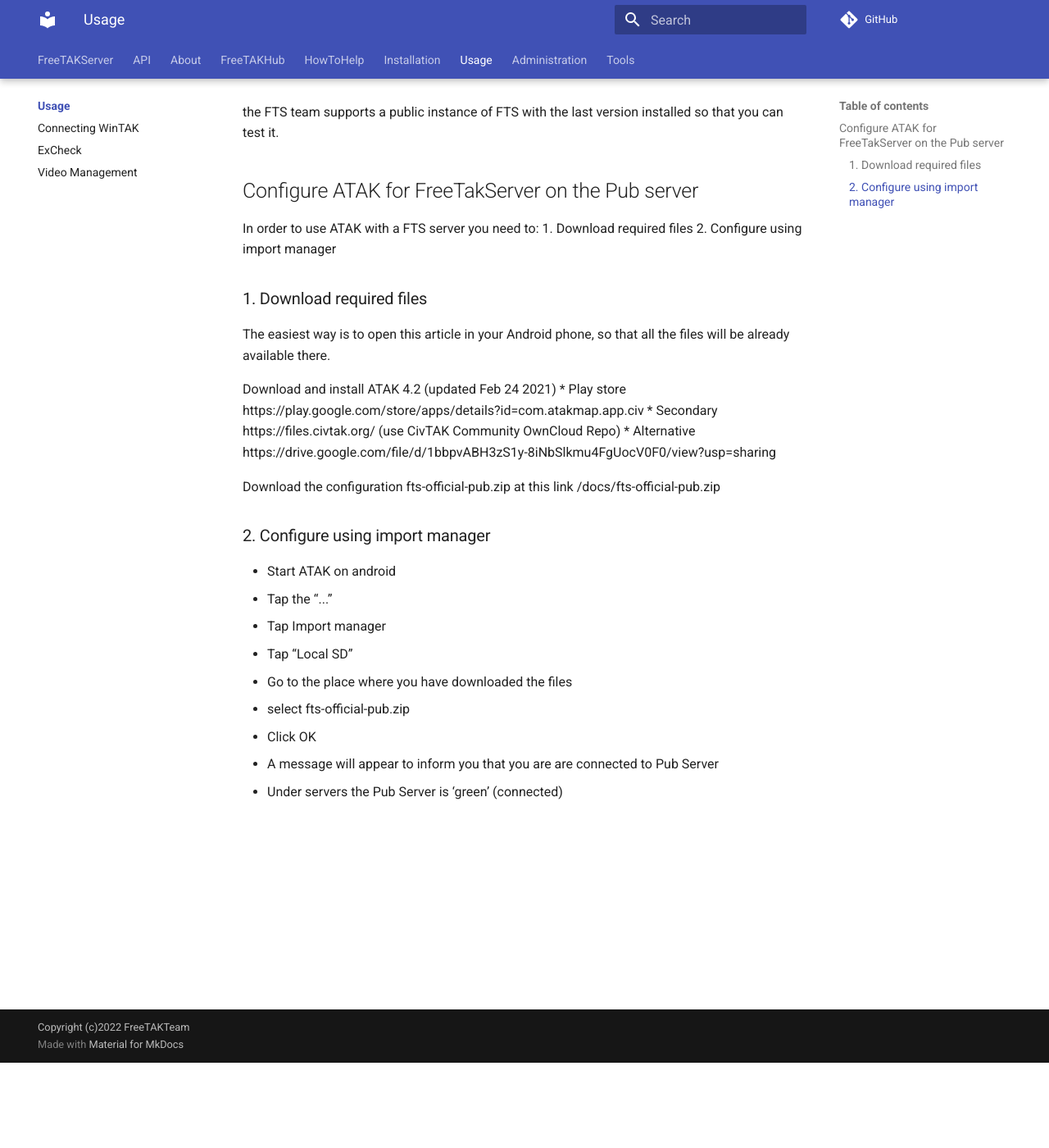
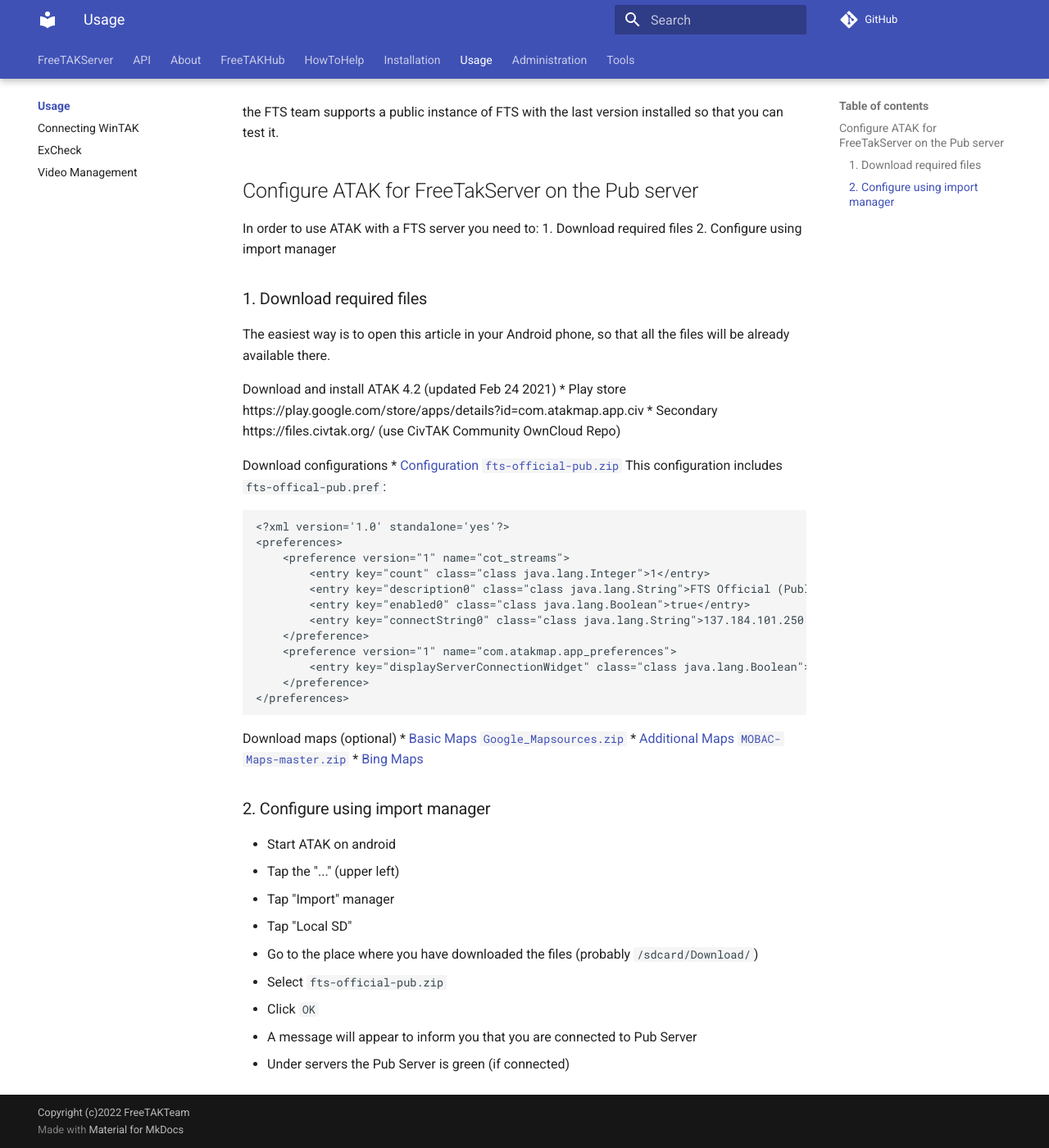
Before and after one commit to FreeTAKTeam/FreeTAKServer-User-Docs, an MkDocs documentation site: the page built from docs/docs/Usage/Connecting ATAK.md, in a window 1280 px wide and 1400 px high, scrolled down 104 px. Shown: the whole window at 82% size. Built offline with MkDocs 1.6.1 and Material for MkDocs 9.7.7, drawn with Linux system fonts in a browser that asks for light colours; comment, search, counter and statistics services are not loaded; the version menu is left out.

Commit message:
updated documentation on Connecting ATAK and added fts-official-pub.zip

````diff
--- a/docs/docs/Usage/Connecting ATAK.md
+++ b/docs/docs/Usage/Connecting ATAK.md
@@ -12,18 +12,37 @@
 Download and install ATAK 4.2 (updated Feb 24 2021)
 * Play store https://play.google.com/store/apps/details?id=com.atakmap.app.civ
 * Secondary  https://files.civtak.org/ (use CivTAK Community OwnCloud Repo)
-*  Alternative https://drive.google.com/file/d/1bbpvABH3zS1y-8iNbSlkmu4FgUocV0F0/view?usp=sharing
 
-Download the configuration fts-official-pub.zip at this link
-/docs/fts-official-pub.zip
+Download configurations
+* [Configuration `fts-official-pub.zip`](fts-official-pub.zip)
+This configuration includes `fts-offical-pub.pref`:
+```xml
+<?xml version='1.0' standalone='yes'?>
+<preferences>
+    <preference version="1" name="cot_streams">
+        <entry key="count" class="class java.lang.Integer">1</entry>
+        <entry key="description0" class="class java.lang.String">FTS Official (Public)</entry>
+        <entry key="enabled0" class="class java.lang.Boolean">true</entry>
+        <entry key="connectString0" class="class java.lang.String">137.184.101.250:8087:tcp</entry>
+    </preference>
+    <preference version="1" name="com.atakmap.app_preferences">
+        <entry key="displayServerConnectionWidget" class="class java.lang.Boolean">true</entry>
+    </preference>
+</preferences>
+```
+
+Download maps (optional)
+* [Basic Maps `Google_Mapsources.zip`](https://bit.ly/2zSxlco)
+* [Additional Maps `MOBAC-Maps-master.zip`](https://drive.google.com/file/d/1Ltdp2U7ItEu6b380u9BYswVHLSD9F-vn/view?usp=sharing)
+* [Bing Maps](https://bit.ly/3gW6lcj)
 
 ### 2. Configure using import manager
 * Start ATAK on android
-* Tap the “...”
-* Tap Import manager
-* Tap “Local SD”
-* Go to the place where you have downloaded the files
-* select fts-official-pub.zip
-* Click OK
-* A message will appear to inform you that you are are connected to Pub Server
-* Under servers the Pub Server is ‘green’ (connected)
+* Tap the "..." (upper left)
+* Tap "Import" manager
+* Tap "Local SD"
+* Go to the place where you have downloaded the files (probably `/sdcard/Download/`)
+* Select `fts-official-pub.zip`
+* Click `OK`
+* A message will appear to inform you that you are connected to Pub Server
+* Under servers the Pub Server is green (if connected)
````
Also changed, not shown: 1 other file.
